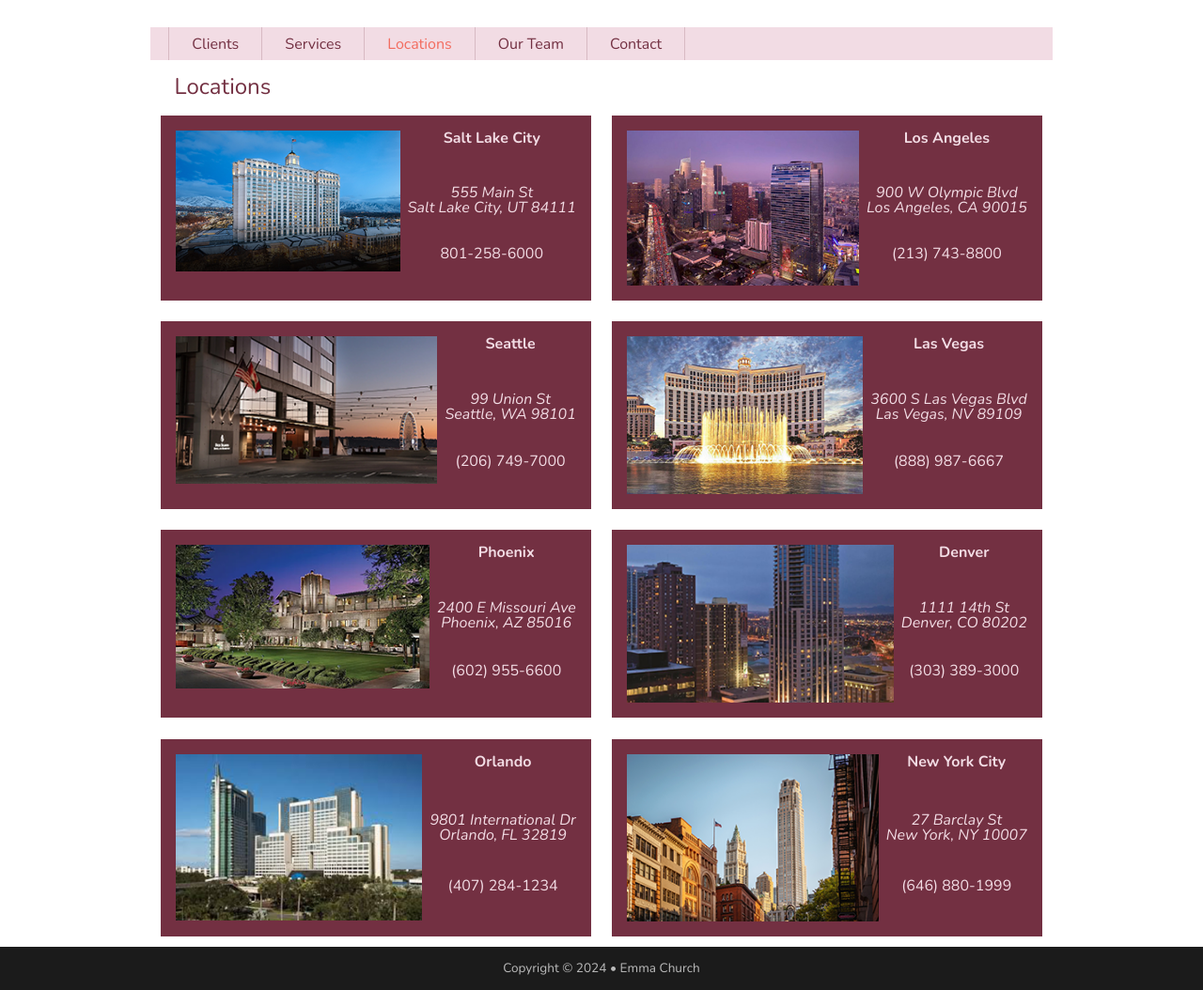
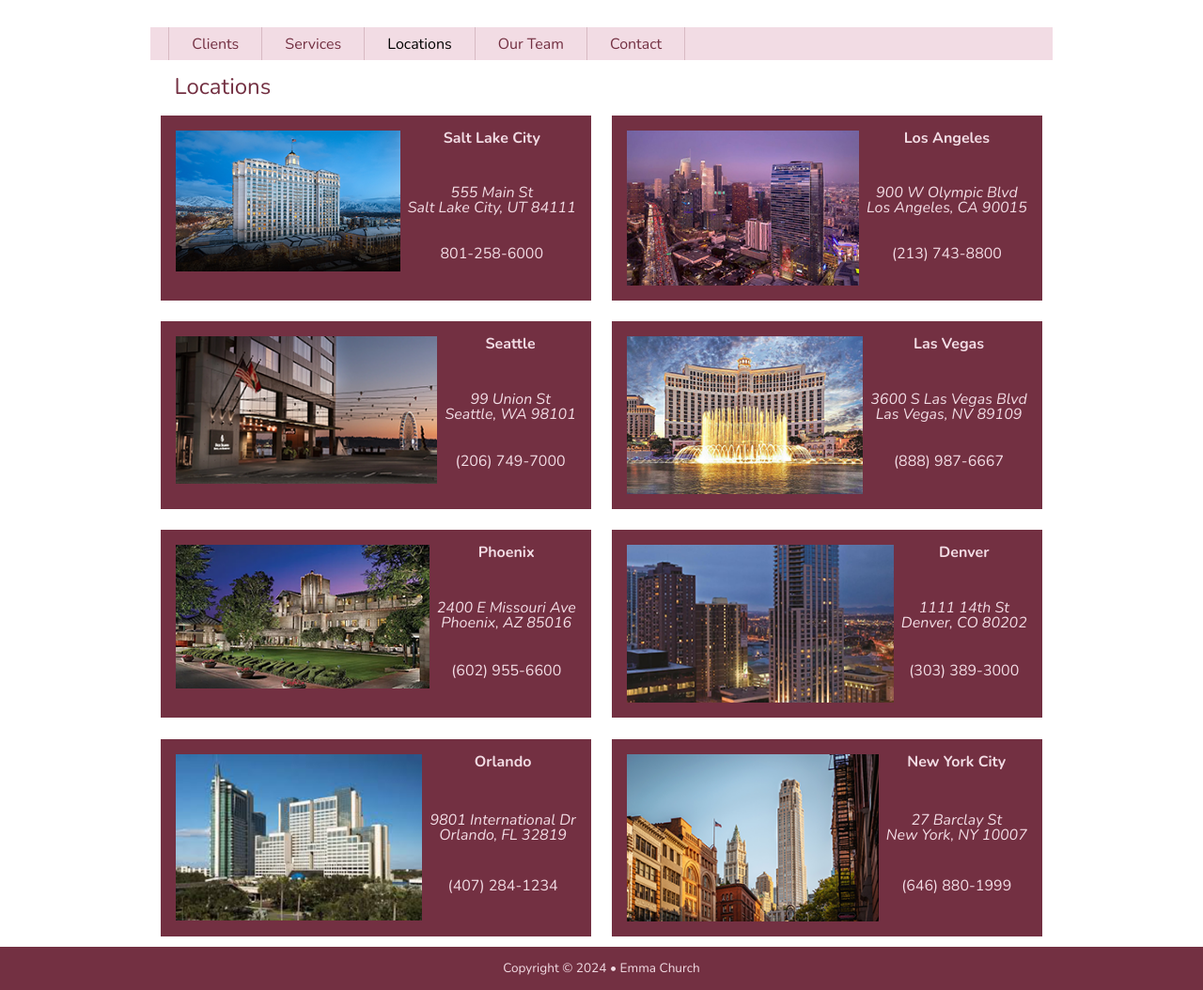
Before and after one commit to emzie00/hotelChain, a plain HTML site: page index.html in a window 1280 px wide. Shown: the part 75-1129 px from the top of the page at 94% size. Drawn offline with nearby package versions, Linux system fonts and the light colour scheme.

Commit message:
more contrast stuff

```diff
--- a/scss/_small.scss
+++ b/scss/_small.scss
@@ -79,7 +79,7 @@ nav {
         color: #F2DCE4;
     }
     li.active a {
-        color: $secondaryColor;
+        color: black;
     }
 }
 /* MAIN  */
@@ -132,10 +132,10 @@ main {
 
 
 /* FOOTER  */
-#footerWrapper {background-color: #1b1b1b; }
+#footerWrapper {background-color: #733042; }
 footer {
     font-size: .85rem;
 	padding: 1rem 0;
-	color: #bbb;
+	color: #F2DCE4;
 	text-align: center;
 }
```
Also changed, not shown: css/styles.css, css/styles.min.css.
